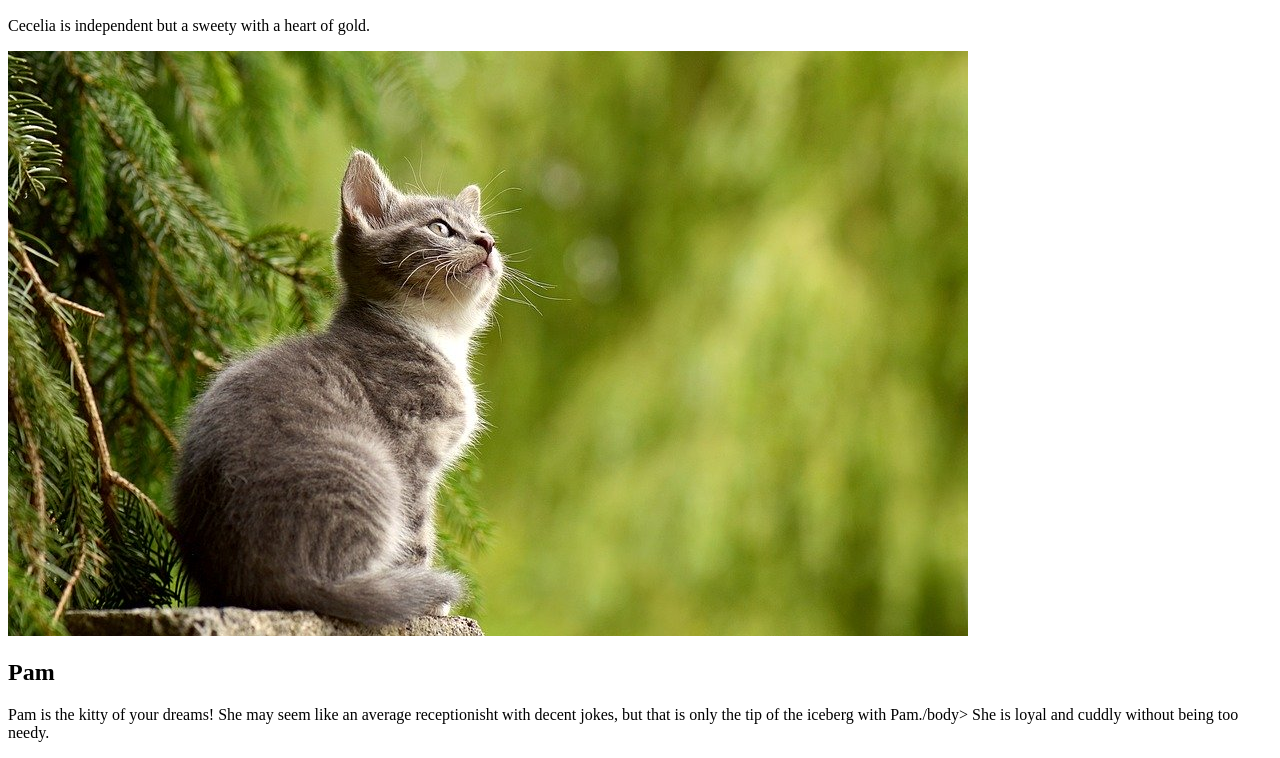
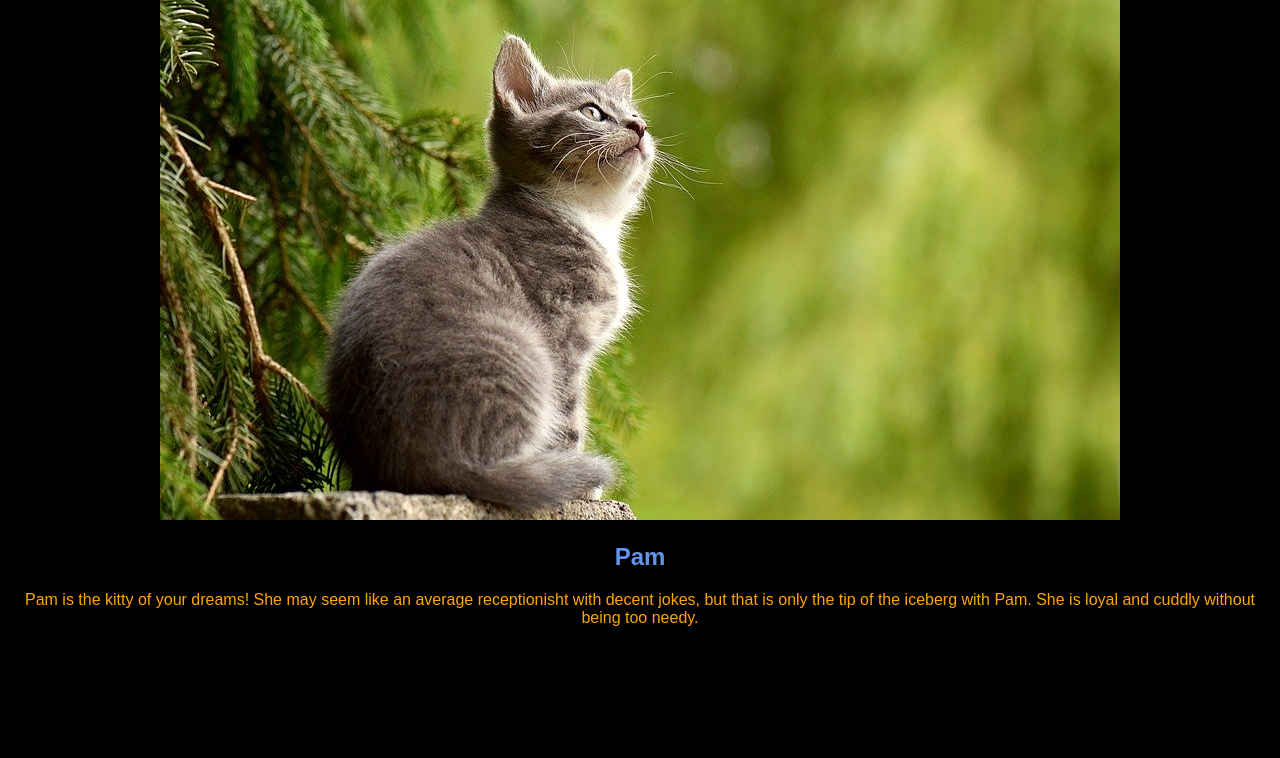
Before and after one commit to Cate-D/Animal_Shelter, a plain HTML site: page index.html in a window 1280 px wide. Shown: the part 873-1631 px from the top of the page. After the commit the page ends 1516 px from the top, so only its background shows below. Drawn offline with Linux system fonts and the light colour scheme.

Commit message:
added pictures, text, and css style classes

```diff
--- a/css/styles.css
+++ b/css/styles.css
@@ -0,0 +1,25 @@
+.img {
+  style: width="300px"
+}
+
+body {
+  font-family: Arial, Helvetica, sans-serif;
+  background-color: black;
+  color: orange;
+  text-align: center;
+  width: 300;
+
+}
+
+h1 {
+  font-weight: 100;
+  color: purple;
+}
+
+h2 {
+  color: cornflowerblue;
+}
+
+.column {
+  float: left;
+}
--- a/index.html
+++ b/index.html
@@ -7,17 +7,25 @@
   <body>
     <h1>Animal Adoption Shelter</h1>
       <p>We here at Animal Adoption Shelter pride ourselves on adopting a variety of pets. We currently only have 3 pets availablie and they are listed below.</p>
-    <h2>Brutus</h2>
-      <img src="img/sad_dog_1.jpg" alt="picture of a sad dog">
+    <div class="column">
+      <h2>Brutus</h2>
+      <img src="img/sad_dog_1.jpg" alt="picture of a sad dog" style: width="300px">
       <p>Brutus is a dog which will supercede all expectations of any dog. He is kind, loving, and has rescued many children from pools when their parents are away.</p>
+    </div>
+
+    <div class="column">
     <h2>Cecelia</h2>
-      <img src="img/sad_dog_2.jpg" alt="Image of another sad dog.">
+      <img src="img/sad_dog_2.jpg" alt="Image of another sad dog." style: width="300px">
       <p>Cecelia is independent but a sweety with a heart of gold.</p>
+    </div>
+
+    <div class="column">
     <img src="img/sad_cat.jpg" alt="image of sad cat.">
+    <div class="img">
     <h2>Pam</h2>
-      <p>Pam is the kitty of your dreams! She may seem like an average receptionisht with decent jokes, but that is only the tip of the iceberg with Pam./body>
-        She is loyal and cuddly without being too needy.
+      <p>Pam is the kitty of your dreams! She may seem like an average receptionisht with decent jokes, but that is only the tip of the iceberg with Pam. She is loyal and cuddly without being too needy.
       </p>
+    </div>
 
 
 
```
